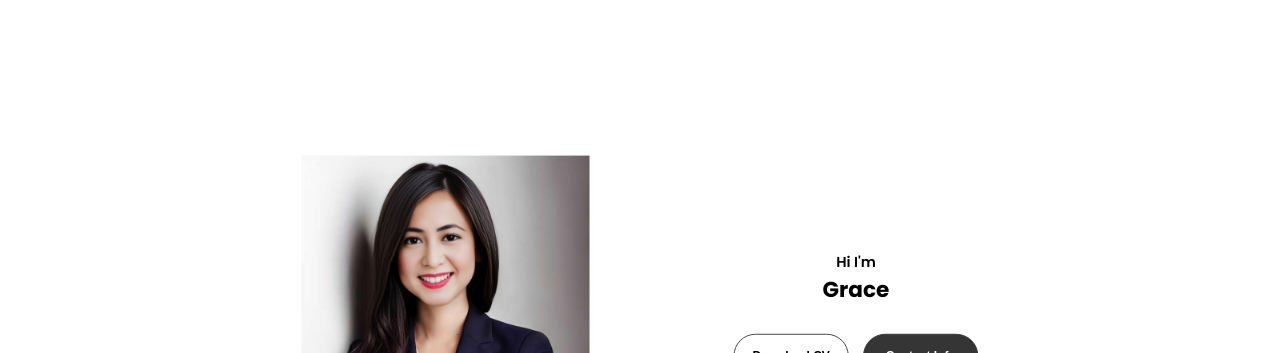
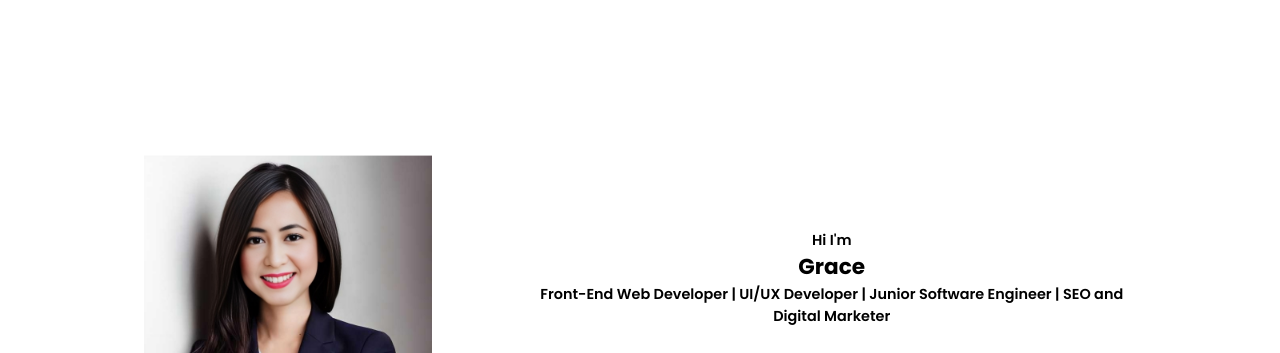
Before and after one commit to iamgracefelipe/portfolio, a plain HTML site: page index.html in a window 1280 px wide. Shown: the part 100-453 px from the top of the page. Drawn offline with Linux system fonts and the light colour scheme.

Commit message:
Update index.html

```diff
--- a/index.html
+++ b/index.html
@@ -45,6 +45,7 @@
     <div class="section__text">
       <p class="section__text__p1">Hi I'm</p>
       <h1 class="title">Grace</h1>
+      <p class="section__text__p1">Front-End Web Developer | UI/UX Developer | Junior Software Engineer | SEO and Digital Marketer </p>
       <div class="btn-container">
         <button class="btn btn-color-2" onclick="window.open('./images/CV Mary Grace Felipe.pdf')">Download CV</button>
         <button class="btn btn-color-1" onclick="location.href='./#contact'">Contact Info</button>
```
